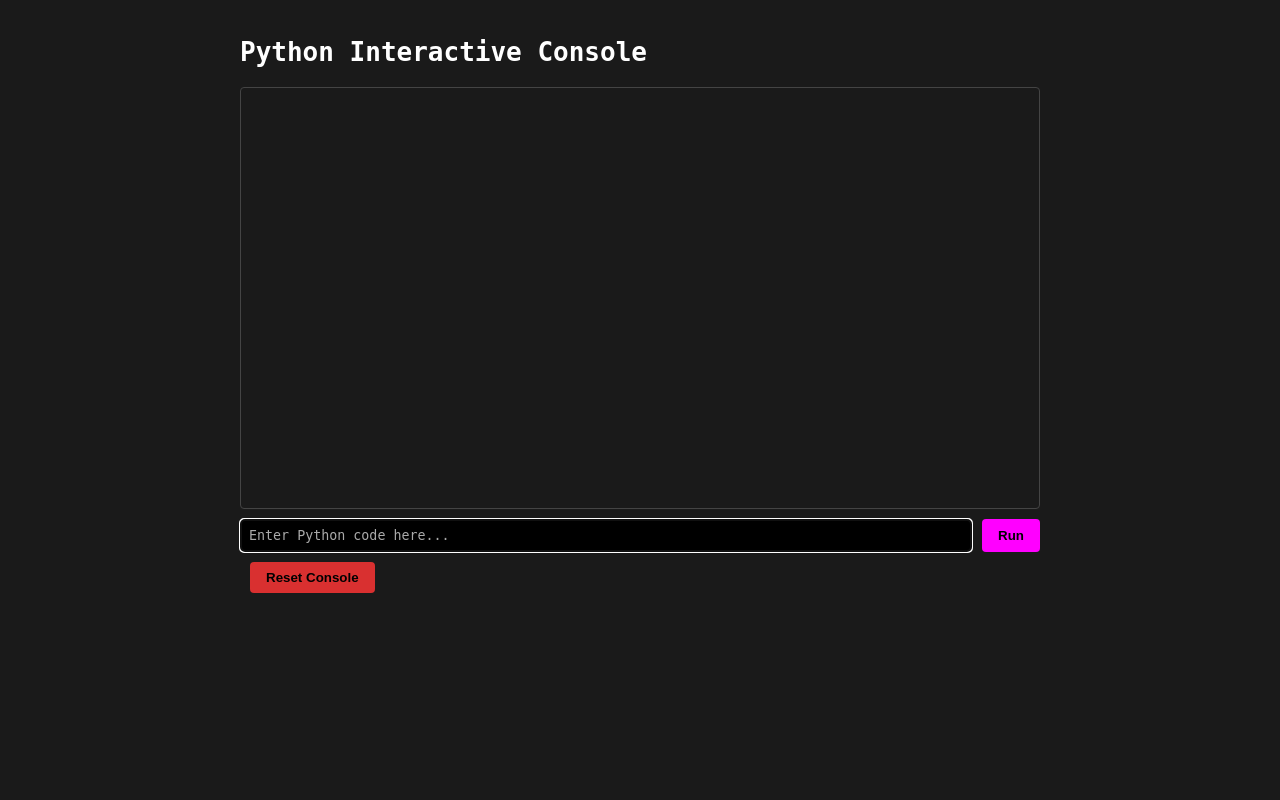
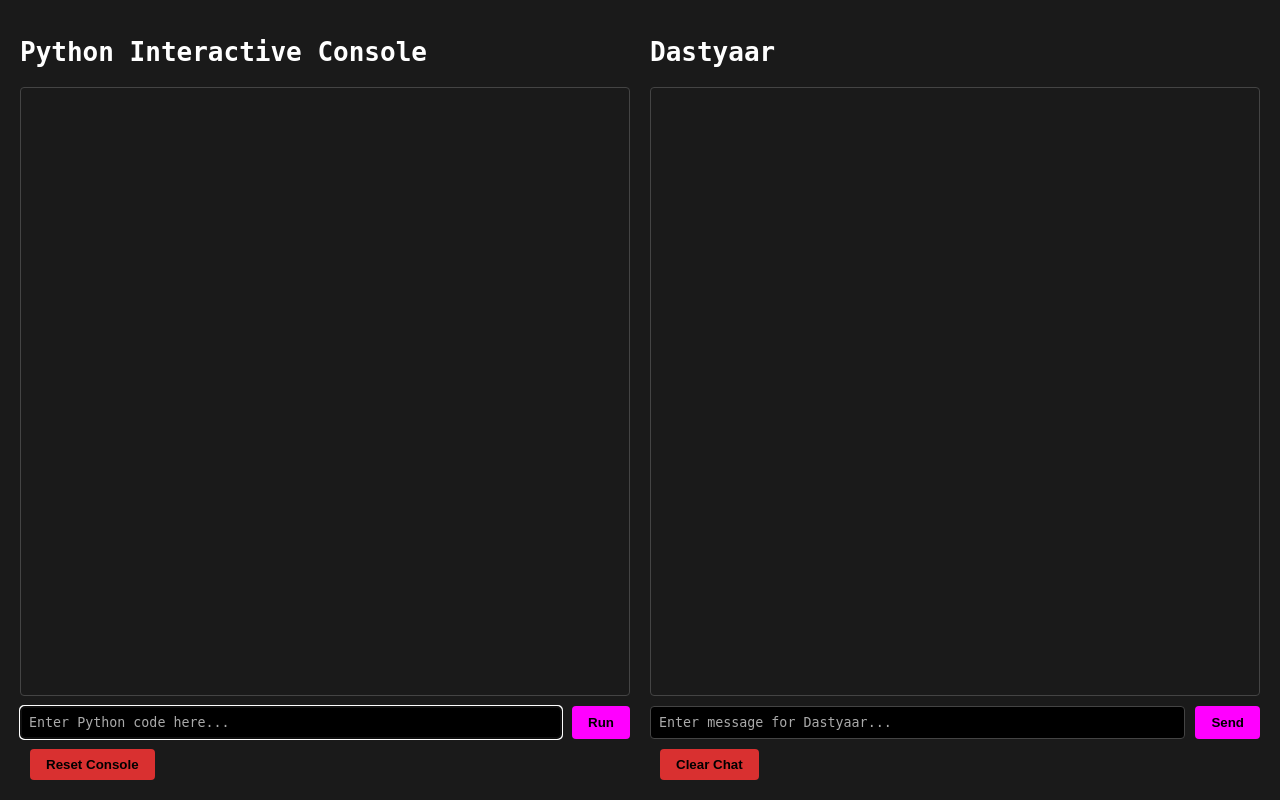
Before and after one commit to ParsaShemirani/dastyaar, a Python web app: template flask/templates/console.html in a window 1280 px wide. Run offline with Jinja, Linux system fonts and the light colour scheme; the template is opened without the code that fills it, so the values that code supplies are empty.

Commit message:
added dastyaar box in divider

```diff
--- a/flask/static/css/style.css
+++ b/flask/static/css/style.css
@@ -1,21 +1,34 @@
 body {
     font-family: monospace;
-    max-width: 800px;
-    margin: 0 auto;
+    margin: 0;
     padding: 20px;
     background-color: #1a1a1a;
     color: #ffffff;
+    height: 100vh;
+    box-sizing: border-box;
+}
+
+.main-container {
+    display: flex;
+    gap: 20px;
+    height: calc(100vh - 40px);
+}
+
+.panel {
+    flex: 1;
+    display: flex;
+    flex-direction: column;
 }
 h1 {
     margin-bottom: 20px;
     color: #ffffff;
 }
-#console-container {
+#console-container, #dastyaar-container {
     border: 1px solid #444;
     border-radius: 4px;
     padding: 10px;
     background-color: #1a1a1a;
-    height: 400px;
+    flex-grow: 1;
     overflow-y: auto;
     margin-bottom: 10px;
 }
@@ -37,7 +50,7 @@ h1 {
     display: flex;
     margin-bottom: 10px;
 }
-#codeline {
+#codeline, #dastyaar-input {
     flex-grow: 1;
     padding: 8px;
     border: 1px solid #444;
@@ -46,7 +59,7 @@ h1 {
     background-color: #000000;
     color: #ffffff;
 }
-#codeline::placeholder {
+#codeline::placeholder, #dastyaar-input::placeholder {
     color: #aaaaaa;
 }
 button {
--- a/flask/templates/console.html
+++ b/flask/templates/console.html
@@ -1,10 +1,13 @@
 <!DOCTYPE html>
 <html>
 <head>
-    <title>Python Console</title>
+    <title>Python Console & Dastyaar</title>
     <link rel="stylesheet" type="text/css" href="{{ url_for('static', filename='css/style.css') }}">
 </head>
 <body>
+    <div class="main-container">
+        <!-- Python Console Panel -->
+        <div class="panel">
             <h1>Python Interactive Console</h1>
 
             <div id="console-container">
@@ -27,6 +30,28 @@
             <form action="/resetconsole" method="GET">
                 <button id="reset-button" type="submit">Reset Console</button>
             </form>
+        </div>
+
+        <!-- Dastyaar Panel -->
+        <div class="panel">
+            <h1>Dastyaar</h1>
+
+            <div id="dastyaar-container">
+                <!-- Empty for now -->
+            </div>
+
+            <form id="dastyaar-form">
+                <div class="input-area">
+                    <input type="text" id="dastyaar-input" name="dastyaar-input" autocomplete="off" placeholder="Enter message for Dastyaar..." required>
+                    <button type="submit">Send</button>
+                </div>
+            </form>
+
+            <form>
+                <button id="reset-button" type="button">Clear Chat</button>
+            </form>
+        </div>
+    </div>
 
     <script src="{{ url_for('static', filename='js/script.js') }}"></script>
 </body>
```
Also changed, not shown: flask/app.py (+7 -19 lines). Lines whose indentation alone changed are shown as unchanged.
